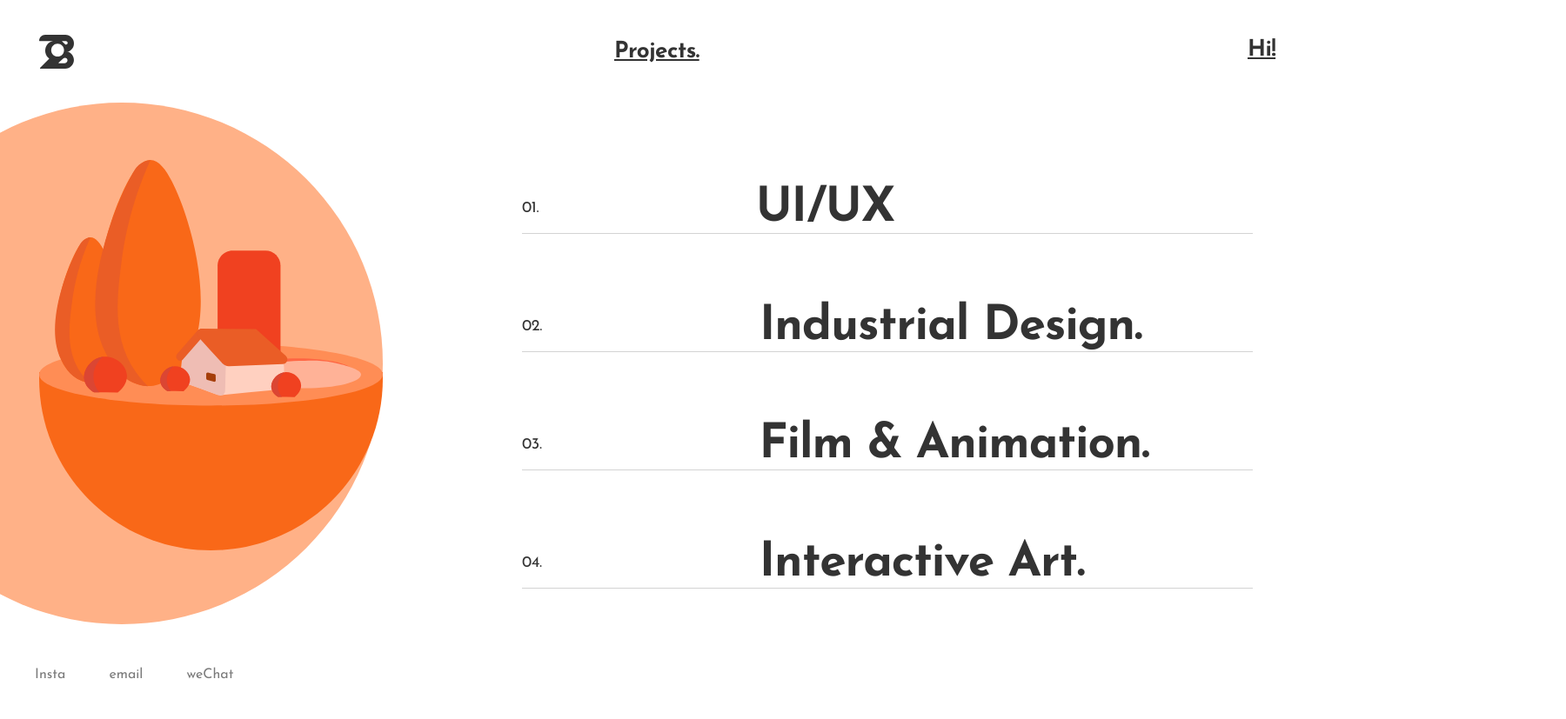
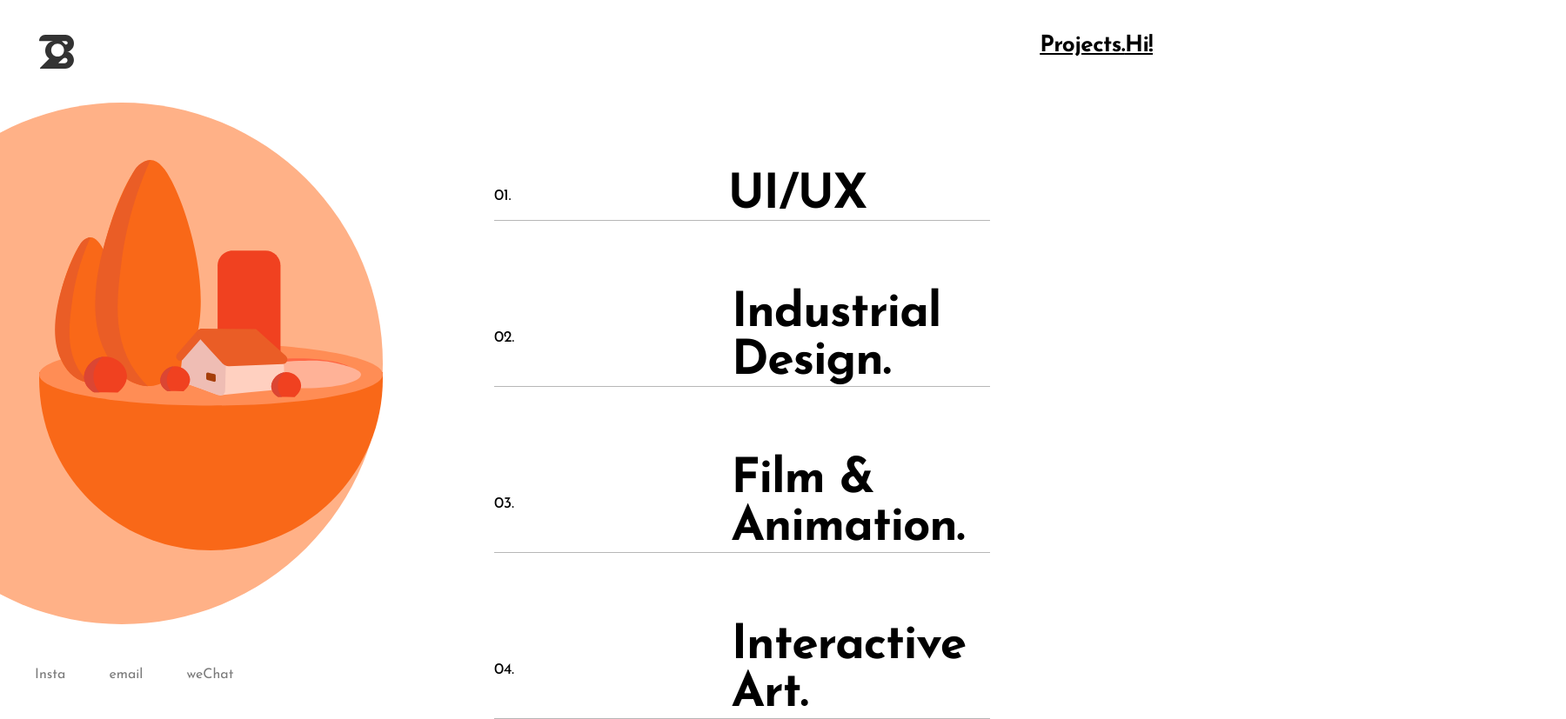
Before and after one commit to CrystalZBY/Portfolio, a plain HTML site: page Projects/projects.html in a window 1280 px wide. Shown: the whole page at 87% size, 1800 px wide, since content can reach past the window. Before the commit the page ends 800 px from the top, so only its background shows below. Drawn offline with Linux system fonts and the light colour scheme.

Commit message:
new changes

```diff
--- a/Projects/projects.css
+++ b/Projects/projects.css
@@ -1,4 +1,5 @@
 body{
+    width:100%;
     position:relative;
     background-color: white;
     font-family: 'Josefin Sans', sans-serif;
@@ -8,35 +9,34 @@ body{
 }
 
 /*header*/
+.header{
+    position: fixed;
+    width:100%;
+    height: 40px;
+    top: 40px;
+    padding-left: 45px;
+    padding-right: 45px;
+    display:flex;
+    /* flex-direction: row; */
+    justify-content: space-between;
+}
 .CrystalLogo{
     position: relative;
     width: 40px;
     height: 38.86px;
-    padding-left: 45px;
-    padding-top: 40px;
 }
-
+.nav{
+    display: flex;
+    width: 92%;
+    height: 40px;
+    justify-content: end;
+}
 .section-title{
-    position: absolute;
-    width: 99px;
-    height: 26px;
-    left: 706px;
-    top: 47px;
-
-    font-family: 'Josefin Sans';
-    font-style: normal;
     font-weight: 700;
     font-size: 26px;
     line-height: 26px;
-    /* identical to box height */
-
-    display: flex;
-    align-items: center;
-    text-align: center;
     letter-spacing: -0.02em;
     text-decoration-line: underline;
-
-    color: #333333;
 }
 .section-title a, a:hover, a:focus, a:active {
     text-decoration: none;
@@ -44,25 +44,11 @@ body{
 }
 
 .Hi{
-    position: absolute;
-    width: 33px;
-    height: 26px;
-    left: 1434px;
-    top: 45px;
-
-    font-family: 'Josefin Sans';
-    font-style: normal;
     font-weight: 700;
     font-size: 26px;
     line-height: 26px;
-    /* identical to box height */
-
-    display: flex;
-    align-items: center;
     letter-spacing: -0.02em;
     text-decoration-line: underline;
-
-    color: #333333;
 }
 .Hi a, a:hover, a:focus, a:active {
     text-decoration: none;
@@ -70,47 +56,48 @@ body{
 }
 
 /*content*/
+.main-content{
+    position:relative;
+    width:100%;
+    height: 600px;
+    top: 118px;
+    display:flex;
+    flex-direction: row;
+    justify-content: space-between;
+}
+
 .project-illustration{
-    position: absolute;
+    position: relative;
     width: 600px;
     height: 600px;
-    left: 0px;
-    top: 118px;
 }
 
 .project-category{
     position:relative;
-    width: 1200px;
-    height: 468px;
+    width: 100%;
     display:flex;
     flex-direction: column;
-    padding-left: 600px;
-    margin-top: 50px;
+    padding-left: 10%;
 }
-
 .category-item {
     display: flex;
-    width: 70%;
-    border-bottom: 1px solid lightgrey;
+    width: 80%;
+    border-bottom: 1px solid #B7B7B7;
     padding-top: 5em;
 }
 .category-item .category-name {
     flex-grow: 2;
     margin-left: 250px;
-
     font-weight: 700;
     font-size: 55px;
     letter-spacing: -0.02em;
-    color: #333333;
 }
 .category-item .category-number {
     align-self: center;
-
     font-weight: 400;
     font-size: 18px;
     line-height: 18px;
     letter-spacing: -0.02em;
-    color: #333333;
 }
 
 /* .project-illustration{
--- a/Projects/projects.html
+++ b/Projects/projects.html
@@ -20,6 +20,7 @@
             <img class="CrystalLogo" src="../Assets/CrystalZ Logo - Dark.svg" alt="">
         </a>
         <!-- navbar -->
+        <div class="nav">
             <div class="section-title">
                 <a href="projects.html" target="_blank">Projects.</a>
             </div>
@@ -27,40 +28,36 @@
                 <a href="../Contact/contact.html" target="_blank">Hi!</a>
             </div>
         </div>
+    </div>
 
     <!--Content-->
+    <div class="main-content">
         <div class="project-illustration">
             <img src="Projects.svg" alt="">
         </div>
 
-<!--     <div class="project-catagory">
-        <img id="uiDesign" src="UI/UX.svg" alt="">
-        <img id="industrialDesign" src="UI/Industrial Design.svg" alt="">
-        <img id="Film" src="UI/Film.svg" alt="">
-        <img id="Animation" src="UI/Animation.svg" alt="">
-    </div> -->
-
-    <sdiv class="project-category">
+        <div class="project-category">
             <div class="category-item">
                 <div class="category-number">01.</div>
                 <div class="category-name">UI/UX</div>
             </div>
-        <div class="divide"></div>
+
             <div class="category-item">
                 <div class="category-number">02.</div>
                 <div class="category-name">Industrial Design.</div>
             </div>
-        <div class="divide"></div>
+
             <div class="category-item">
                 <div class="category-number">03.</div>
                 <div class="category-name">Film & Animation.</div>
             </div>
-        <div class="divide"></div>
+
             <div class="category-item">
                 <div class="category-number">04.</div>
                 <div class="category-name">Interactive Art.</div>
             </div>
-        <div class="divide"></div>
+
+        </div>
     </div>
 
     <!---Footer-->
--- a/style.css
+++ b/style.css
@@ -8,6 +8,27 @@ body{
 }
 
 /*header*/
+/* .header{
+    position: fixed;
+    width:100%;
+    top: 40px;
+    padding-left: 45px;
+    padding-right: 45px;
+    flex-direction: row;
+    justify-content: space-between;
+}
+.CrystalLogo{
+    position: relative;
+    width: 40px;
+    height: 38.86px;
+} */
+/* .nav{
+    display:flex;
+    justify-content: end;
+    flex-direction: row;
+    width:100%;
+} */
+
 .CrystalLogo{
     position: absolute;
     width: 40px;
@@ -15,7 +36,6 @@ body{
     left: 45px;
     top: 40px;
 }
-
 .Hi{
     position: absolute;
     width: 33px;
@@ -23,6 +43,8 @@ body{
     left: 1434px;
     top: 45px;
 
+    font-family: 'Josefin Sans';
+    font-style: normal;
     font-weight: 700;
     font-size: 26px;
     line-height: 26px;
@@ -35,11 +57,11 @@ body{
 
     color: #333333;
 }
-
 .Hi a, a:hover, a:focus, a:active {
     text-decoration: none;
-    color: inherit;
+    color: #333333;
 }
+
 
 /*Body*/
 /* Crystal Homescreen Background */
```
Lines whose indentation alone changed are shown as unchanged.
